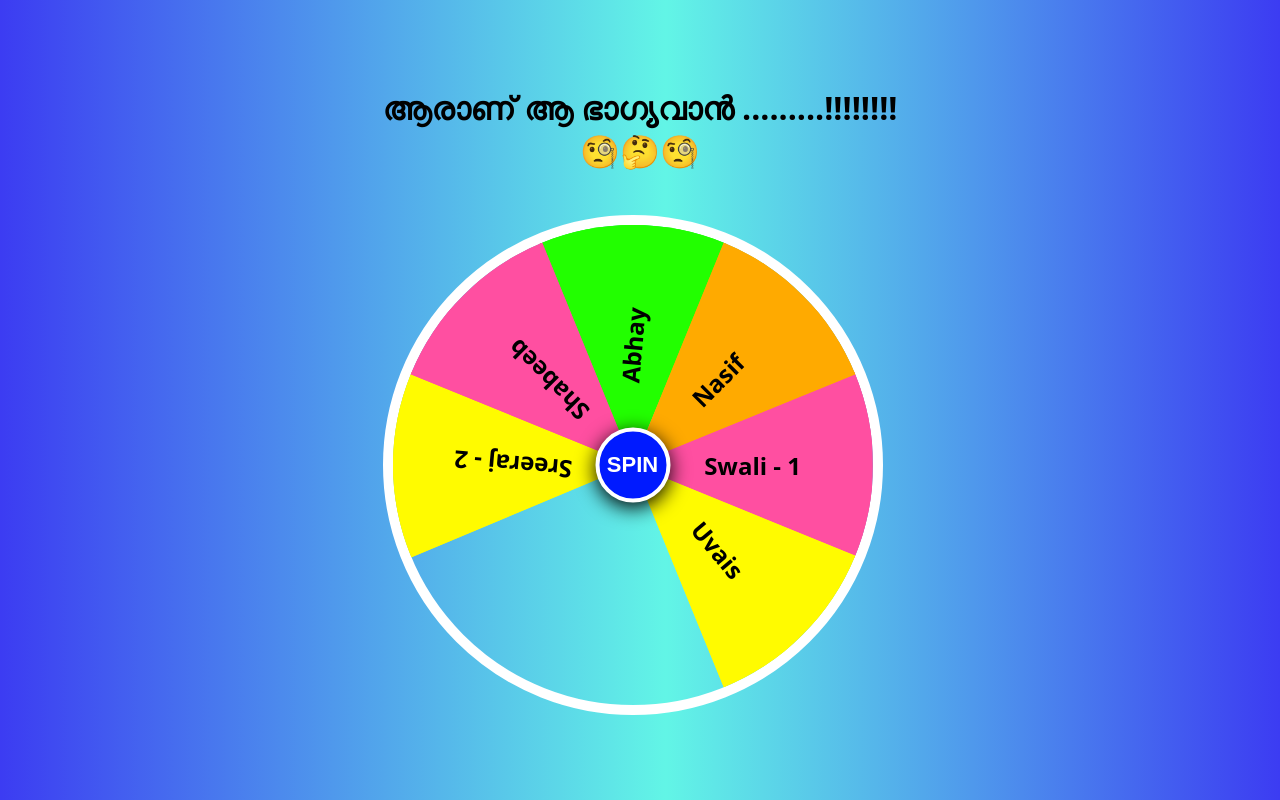
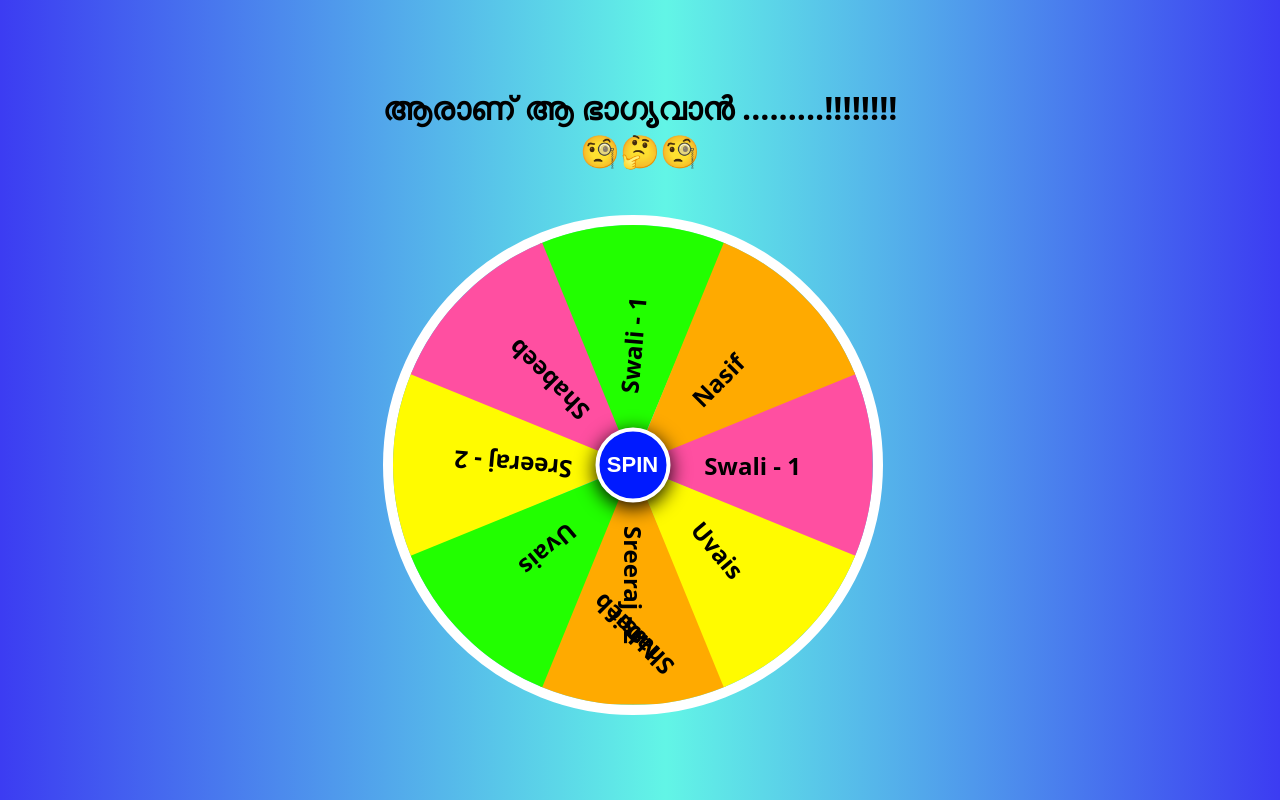
Before and after one commit to Sreeraj-palat/spinning_wheel, a plain HTML site: page index.html in a window 1280 px wide. Drawn offline with Linux system fonts and the light colour scheme.

Commit message:
Update index.html

```diff
--- a/index.html
+++ b/index.html
@@ -13,19 +13,18 @@
 			<div class="box1">
 				<span class="span1"><b>Sreeraj - 2</b></span>
 				<span class="span2"><b>Swali - 1</b></span>
-				<span class="span4"><b>Abhay</b></span>
-				<span class="span1"><b>Sreeraj - 2</b></span>
-				<span class="span2"><b>Swali - 1</b></span>
-				<span class="span4"><b>Abhay</b></span>
+				<span class="span3"><b>Sreeraj - 2</b></span>
+				<span class="span4"><b>Swali - 1</b></span>
+
 
 			</div>
 			<div class="box2">
 				<span class="span1"><b>Uvais</b></span>
 				<span class="span2"><b>Shabeeb</b></span>
 				<span class="span3"><b>Nasif</b></span>
-				<span class="span1"><b>Uvais</b></span>
-				<span class="span2"><b>Shabeeb</b></span>
-				<span class="span3"><b>Nasif</b></span>
+				<span class="span4"><b>Uvais</b></span>
+				<span class="span5"><b>Shabeeb</b></span>
+				<span class="span6"><b>Nasif</b></span>
 
 			</div>
 		</div>
```
